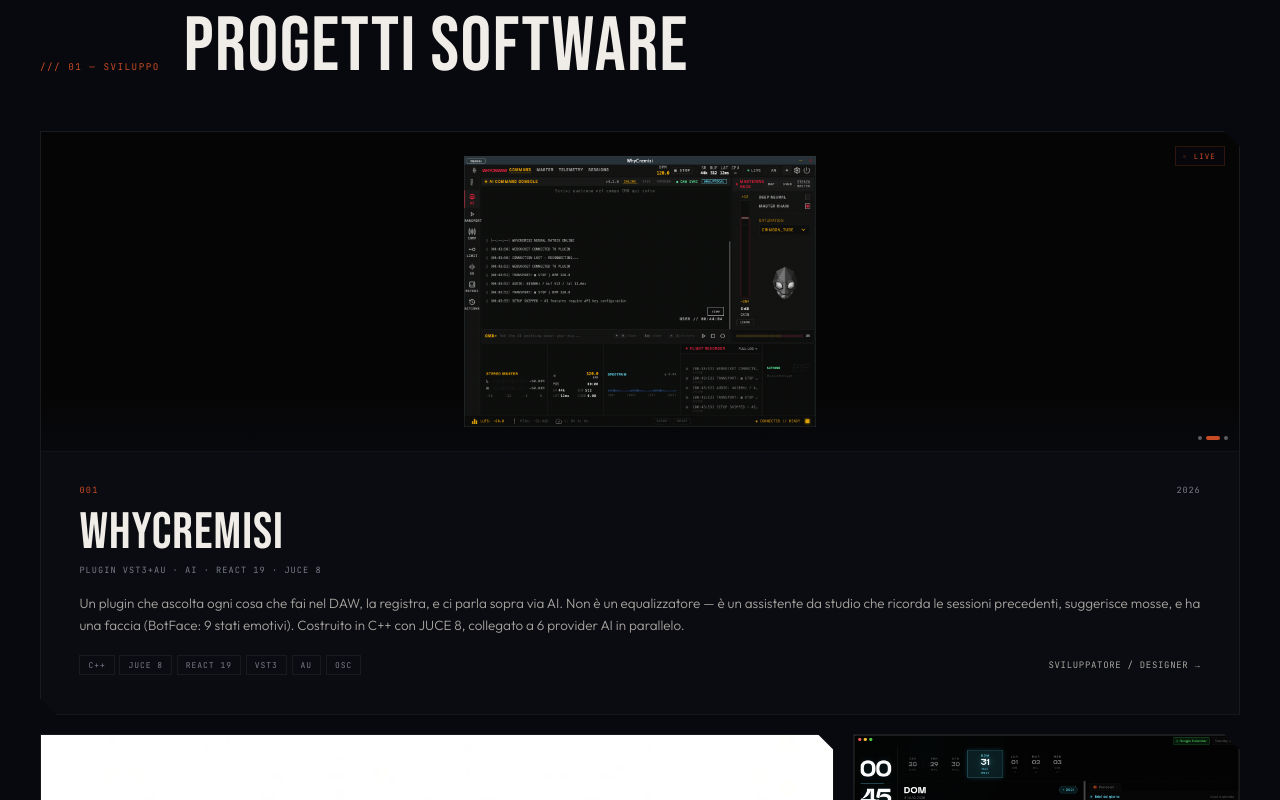
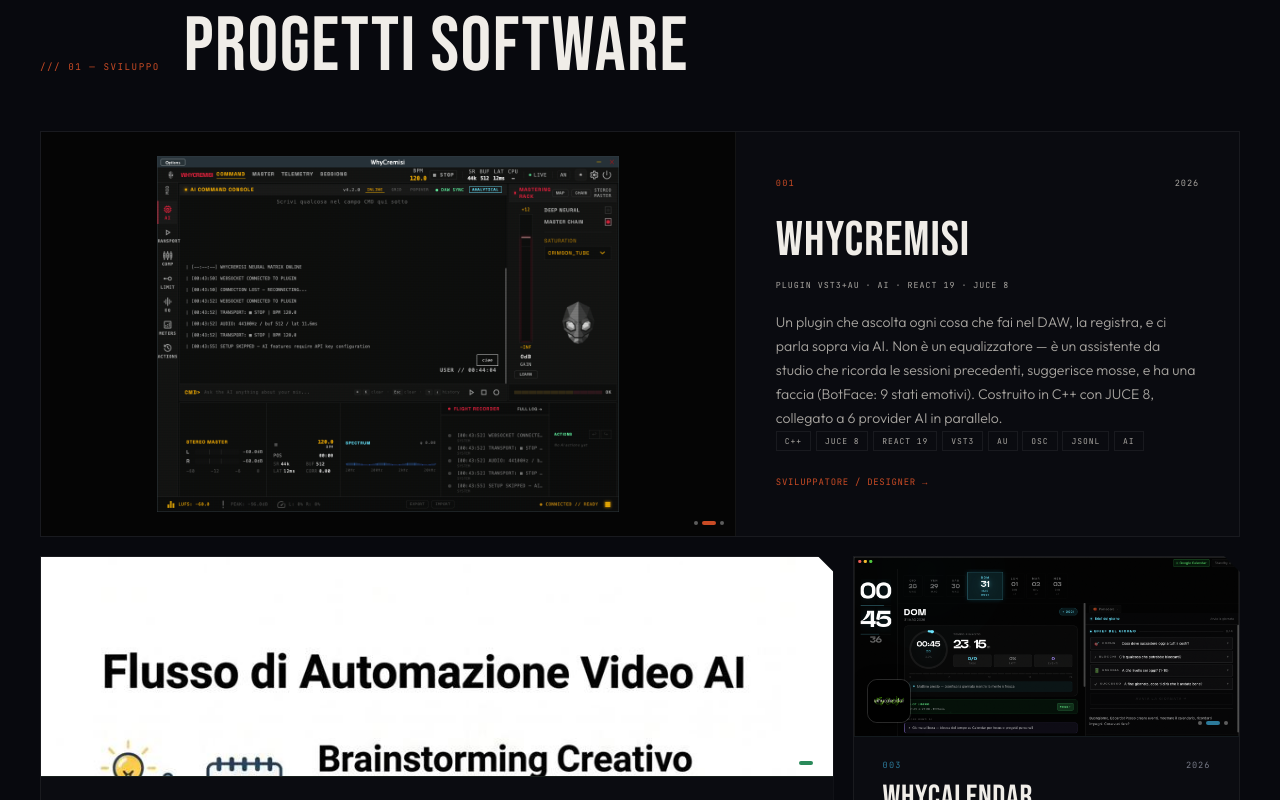
Before and after one commit to OfficialWhyEd/whyed-portfolio, a Next.js app: page / in a window 1280 px wide. Shown: the part 1020-1820 px from the top of the page. Built offline with nearby package versions, Linux system fonts and the light colour scheme.

Commit message:
work: featured card orizzontale, musica lista editoriale, timeline anni grandi + milestone titoli piu grandi

```diff
--- a/app/globals.css
+++ b/app/globals.css
@@ -13,7 +13,7 @@
   --signal2: #e8603a;
   --line:    rgba(255,255,255,0.06);
   --line2:   rgba(255,255,255,0.1);
-  --tl-left: clamp(5.5rem, 10vw, 9rem);
+  --tl-left: clamp(7rem, 13vw, 12rem);
 }
 
 /* ── Base ──────────────────────────────────────────────────────── */
--- a/components/Work.jsx
+++ b/components/Work.jsx
@@ -245,7 +245,179 @@ function ProjectThumb({ id, hue, pattern, h = 180 }) {
   );
 }
 
-/* ── Card con 3D tilt + gallery cycling ── */
+/* ── Gallery helper condiviso ── */
+function GalleryImgs({ screens, imgData, imgIdx, hovered, scale = false }) {
+  return screens.map((src, di) => (
+    <img key={src} src={src} alt=""
+      style={{
+        position: "absolute", inset: 0, width: "100%", height: "100%",
+        objectFit: imgData?.fit || "cover",
+        objectPosition: "center top",
+        display: "block",
+        padding: imgData?.pad ? "1.5rem" : "0",
+        opacity: di === imgIdx ? 1 : 0,
+        transition: "opacity 0.8s cubic-bezier(0.4,0,0.2,1), transform 0.6s cubic-bezier(0.16,1,0.3,1)",
+        transform: scale && hovered ? "scale(1.04)" : "scale(1)",
+        zIndex: di === imgIdx ? 1 : 0,
+      }}
+    />
+  ));
+}
+
+function GalleryDots({ screens, imgIdx, setImgIdx, hue }) {
+  if (screens.length <= 1) return null;
+  return (
+    <div style={{ position: "absolute", bottom: "0.7rem", right: "0.7rem", display: "flex", gap: "4px", zIndex: 3 }}>
+      {screens.map((_, di) => (
+        <div key={di} onClick={e => { e.stopPropagation(); setImgIdx(di); }}
+          style={{
+            width: di === imgIdx ? "14px" : "4px", height: "4px", borderRadius: "2px",
+            background: di === imgIdx ? hue : "rgba(255,255,255,0.35)",
+            transition: "all 0.3s cubic-bezier(0.16,1,0.3,1)", cursor: "pointer",
+          }}
+        />
+      ))}
+    </div>
+  );
+}
+
+/* ── Featured card — layout ORIZZONTALE ── */
+function FeaturedCard({ p, i }) {
+  const [hovered, setHovered] = useState(false);
+  const [imgIdx, setImgIdx] = useState(0);
+  const vis = visuals[p.id] || { hue: "#c94b25", pattern: "waveform" };
+  const imgData = images[p.id];
+  const screens = imgData?.screens || [];
+
+  useEffect(() => {
+    if (screens.length <= 1) return;
+    const id = setInterval(() => setImgIdx(n => (n + 1) % screens.length), 3500);
+    return () => clearInterval(id);
+  }, [screens.length]);
+
+  return (
+    <Reveal delay={i * 0.05}>
+      <article
+        onMouseEnter={() => setHovered(true)}
+        onMouseLeave={() => setHovered(false)}
+        style={{
+          display: "grid",
+          gridTemplateColumns: "58% 42%",
+          minHeight: "400px",
+          border: `1px solid ${hovered ? `${vis.hue}55` : "var(--line)"}`,
+          background: "rgba(255,255,255,0.012)",
+          transition: "border-color 0.3s",
+          cursor: "pointer",
+          position: "relative",
+          overflow: "hidden",
+        }}
+      >
+        {/* Immagine sinistra */}
+        <div style={{
+          position: "relative", overflow: "hidden",
+          background: imgData?.bg || "var(--void2)",
+          borderRight: `1px solid ${hovered ? `${vis.hue}33` : "var(--line)"}`,
+        }}>
+          <GalleryImgs screens={screens} imgData={imgData} imgIdx={imgIdx} hovered={hovered} scale />
+          <GalleryDots screens={screens} imgIdx={imgIdx} setImgIdx={setImgIdx} hue={vis.hue} />
+          {imgData?.icon && (
+            <div style={{ position: "absolute", bottom: "0.8rem", left: "0.8rem", width: "44px", height: "44px", borderRadius: "10px", overflow: "hidden", border: "1px solid rgba(255,255,255,0.15)", zIndex: 2 }}>
+              <img src={imgData.icon} alt="" style={{ width: "100%", height: "100%", objectFit: "cover" }} />
+            </div>
+          )}
+        </div>
+
+        {/* Contenuto destra */}
+        <div style={{ padding: "2.8rem 2.5rem", display: "flex", flexDirection: "column", justifyContent: "space-between", position: "relative", zIndex: 2 }}>
+          <div>
+            <div style={{ display: "flex", justifyContent: "space-between", alignItems: "baseline", marginBottom: "1.8rem" }}>
+              <span style={{ fontFamily: '"JetBrains Mono", monospace', fontSize: "0.54rem", color: vis.hue, letterSpacing: "0.14em" }}>{p.id}</span>
+              <span style={{ fontFamily: '"JetBrains Mono", monospace', fontSize: "0.54rem", color: "var(--dim)", letterSpacing: "0.1em" }}>{p.year}</span>
+            </div>
+            <h3 className="display" style={{ fontSize: "clamp(2.2rem, 3.8vw, 4rem)", color: hovered ? vis.hue : "var(--paper)", lineHeight: 0.92, marginBottom: "1rem", transition: "color 0.3s" }}>
+              <HyperText text={p.title} />
+            </h3>
+            <div style={{ fontFamily: '"JetBrains Mono", monospace', fontSize: "0.52rem", letterSpacing: "0.12em", textTransform: "uppercase", color: "var(--dim)", marginBottom: "1.2rem" }}>
+              {p.type}
+            </div>
+            <p style={{ fontFamily: '"Outfit", sans-serif', fontWeight: 300, fontSize: "0.88rem", color: "var(--dim)", lineHeight: 1.7 }}>
+              {p.desc}
+            </p>
+          </div>
+          <div>
+            <div style={{ display: "flex", flexWrap: "wrap", gap: "0.3rem", marginBottom: "1rem" }}>
+              {p.tags.map(t => (
+                <span key={t} style={{ fontFamily: '"JetBrains Mono", monospace', fontSize: "0.5rem", letterSpacing: "0.12em", textTransform: "uppercase", color: "var(--dim)", border: "1px solid var(--line)", padding: "0.2rem 0.5rem" }}>
+                  {t}
+                </span>
+              ))}
+            </div>
+            <span style={{ fontFamily: '"JetBrains Mono", monospace', fontSize: "0.56rem", color: vis.hue, letterSpacing: "0.08em", textTransform: "uppercase" }}>
+              {p.role} →
+            </span>
+          </div>
+        </div>
+      </article>
+    </Reveal>
+  );
+}
+
+/* ── Music row — lista editoriale ── */
+function MusicRow({ p, i }) {
+  const [hovered, setHovered] = useState(false);
+  const [imgIdx, setImgIdx] = useState(0);
+  const vis = visuals[p.id] || { hue: "#c94b25", pattern: "waveform" };
+  const imgData = images[p.id];
+  const screens = imgData?.screens || [];
+
+  useEffect(() => {
+    if (screens.length <= 1) return;
+    const id = setInterval(() => setImgIdx(n => (n + 1) % screens.length), 3500);
+    return () => clearInterval(id);
+  }, [screens.length]);
+
+  return (
+    <Reveal delay={i * 0.04}>
+      <div
+        onMouseEnter={() => setHovered(true)}
+        onMouseLeave={() => setHovered(false)}
+        style={{
+          display: "grid",
+          gridTemplateColumns: "3rem 1fr auto",
+          gap: "2rem",
+          padding: "2rem 0",
+          borderTop: "1px solid var(--line)",
+          alignItems: "center",
+          cursor: "pointer",
+          transition: "opacity 0.3s",
+          opacity: hovered ? 1 : 0.7,
+        }}
+      >
+        <span style={{ fontFamily: '"JetBrains Mono", monospace', fontSize: "0.52rem", color: vis.hue, letterSpacing: "0.1em" }}>
+          {p.id}
+        </span>
+        <div>
+          <h3 className="display" style={{ fontSize: "clamp(1.6rem, 3.2vw, 2.8rem)", color: hovered ? vis.hue : "var(--paper)", lineHeight: 0.95, marginBottom: "0.5rem", transition: "color 0.3s" }}>
+            {p.title}
+          </h3>
+          <div style={{ fontFamily: '"JetBrains Mono", monospace', fontSize: "0.5rem", color: "var(--dim)", letterSpacing: "0.1em", textTransform: "uppercase", marginBottom: "0.4rem" }}>
+            {p.type} · {p.year}
+          </div>
+          <p style={{ fontFamily: '"Outfit", sans-serif', fontWeight: 300, fontSize: "0.82rem", color: "var(--dim)", lineHeight: 1.6, maxWidth: "44rem" }}>
+            {p.desc}
+          </p>
+        </div>
+        {screens.length > 0 && (
+          <div style={{ width: "130px", height: "90px", overflow: "hidden", flexShrink: 0, position: "relative", background: imgData?.bg || "var(--void2)" }}>
+            <GalleryImgs screens={screens} imgData={imgData} imgIdx={imgIdx} hovered={hovered} />
+          </div>
+        )}
+      </div>
+    </Reveal>
+  );
+}
+
+/* ── Card griglia dev — 3D tilt + gallery cycling ── */
 function ProjectCard({ p, i, featured = false, wide = false }) {
   const cardRef = useRef(null);
   const [hovered, setHovered] = useState(false);
@@ -324,53 +496,8 @@ function ProjectCard({ p, i, featured = false, wide = false }) {
         >
           {screens.length > 0 ? (
             <>
-              {screens.map((src, di) => (
-                <img
-                  key={src}
-                  src={src}
-                  alt={di === 0 ? p.title : ""}
-                  style={{
-                    position: "absolute",
-                    inset: 0,
-                    width: "100%",
-                    height: "100%",
-                    objectFit: imgData.fit,
-                    objectPosition: "center top",
-                    display: "block",
-                    padding: imgData.pad ? "1.5rem" : "0",
-                    opacity: di === imgIdx ? 1 : 0,
-                    transition: "opacity 0.8s cubic-bezier(0.4,0,0.2,1), transform 0.6s cubic-bezier(0.16,1,0.3,1)",
-                    transform: hovered ? "scale(1.03)" : "scale(1)",
-                    zIndex: di === imgIdx ? 1 : 0,
-                  }}
-                />
-              ))}
-              {/* Dot gallery indicator */}
-              {screens.length > 1 && (
-                <div style={{
-                  position: "absolute",
-                  bottom: "0.7rem",
-                  right: "0.7rem",
-                  display: "flex",
-                  gap: "4px",
-                  zIndex: 3,
-                }}>
-                  {screens.map((_, di) => (
-                    <div
-                      key={di}
-                      onClick={e => { e.stopPropagation(); setImgIdx(di); }}
-                      style={{
-                        width: di === imgIdx ? "14px" : "4px",
-                        height: "4px",
-                        borderRadius: "2px",
-                        background: di === imgIdx ? vis.hue : "rgba(255,255,255,0.35)",
-                        transition: "all 0.3s cubic-bezier(0.16,1,0.3,1)",
-                        cursor: "pointer",
-                      }}
-                    />
-                  ))}
-                </div>
-              )}
+              <GalleryImgs screens={screens} imgData={imgData} imgIdx={imgIdx} hovered={hovered} scale />
+              <GalleryDots screens={screens} imgIdx={imgIdx} setImgIdx={setImgIdx} hue={vis.hue} />
             </>
           ) : (
             <ProjectThumb id={p.id} hue={vis.hue} pattern={vis.pattern} h={thumbH} />
@@ -489,15 +616,10 @@ function ProjectCard({ p, i, featured = false, wide = false }) {
   );
 }
 
-/* pattern asimmetrico DESIGN_VARIANCE 8: span 2 ogni 3 item */
 const spanPattern = [2, 1, 1, 2, 1, 1, 2, 1, 1, 1, 1, 1];
 
-/* ── Sezione con layout bento ── */
-function Section({ label, sectionNum, projects }) {
-  const [featured, ...rest] = projects;
-
+function SectionHeader({ label, sectionNum }) {
   return (
-    <div style={{ marginBottom: "7rem" }}>
     <Reveal>
       <div style={{ display: "flex", alignItems: "baseline", gap: "1.5rem", marginBottom: "3rem" }}>
         <span style={{ fontFamily: '"JetBrains Mono", monospace', fontSize: "0.58rem", letterSpacing: "0.16em", textTransform: "uppercase", color: "var(--signal)" }}>
@@ -508,20 +630,17 @@ function Section({ label, sectionNum, projects }) {
         </h2>
       </div>
     </Reveal>
+  );
+}
 
-      {/* Featured card (prima, intera larghezza) */}
-      {featured && (
-        <div style={{ marginBottom: "1.2rem" }}>
-          <ProjectCard p={featured} i={0} featured />
-        </div>
-      )}
-
-      {/* Griglia asimmetrica 3 colonne */}
-      <div className="work-grid" style={{
-        display: "grid",
-        gridTemplateColumns: "repeat(3, 1fr)",
-        gap: "1.2rem",
-      }}>
+/* ── Dev section: featured orizzontale + griglia asimmetrica ── */
+function DevSection({ label, sectionNum, projects }) {
+  const [featured, ...rest] = projects;
+  return (
+    <div style={{ marginBottom: "8rem" }}>
+      <SectionHeader label={label} sectionNum={sectionNum} />
+      {featured && <div style={{ marginBottom: "1.2rem" }}><FeaturedCard p={featured} i={0} /></div>}
+      <div className="work-grid" style={{ display: "grid", gridTemplateColumns: "repeat(3, 1fr)", gap: "1.2rem" }}>
         {rest.map((p, i) => {
           const span = spanPattern[i] ?? 1;
           return (
@@ -535,11 +654,24 @@ function Section({ label, sectionNum, projects }) {
   );
 }
 
+/* ── Music section: lista editoriale numerata ── */
+function MusicSection({ label, sectionNum, projects }) {
+  return (
+    <div style={{ marginBottom: "7rem" }}>
+      <SectionHeader label={label} sectionNum={sectionNum} />
+      <div>
+        {projects.map((p, i) => <MusicRow key={p.id} p={p} i={i} />)}
+        <div style={{ borderTop: "1px solid var(--line)" }} />
+      </div>
+    </div>
+  );
+}
+
 export default function Work() {
   return (
     <section id="lavori" style={{ padding: "8rem 2.5rem", position: "relative" }}>
-      <Section label="PROGETTI SOFTWARE" sectionNum="01 — SVILUPPO" projects={devProjects} />
-      <Section label="MUSICA & DISCOGRAFIA" sectionNum="02 — AUDIO" projects={musicProjects} />
+      <DevSection label="PROGETTI SOFTWARE" sectionNum="01 — SVILUPPO" projects={devProjects} />
+      <MusicSection label="MUSICA & DISCOGRAFIA" sectionNum="02 — AUDIO" projects={musicProjects} />
     </section>
   );
 }
```
Also changed, not shown: components/Timeline.jsx (+7 -5 lines). Lines whose indentation alone changed are shown as unchanged.
